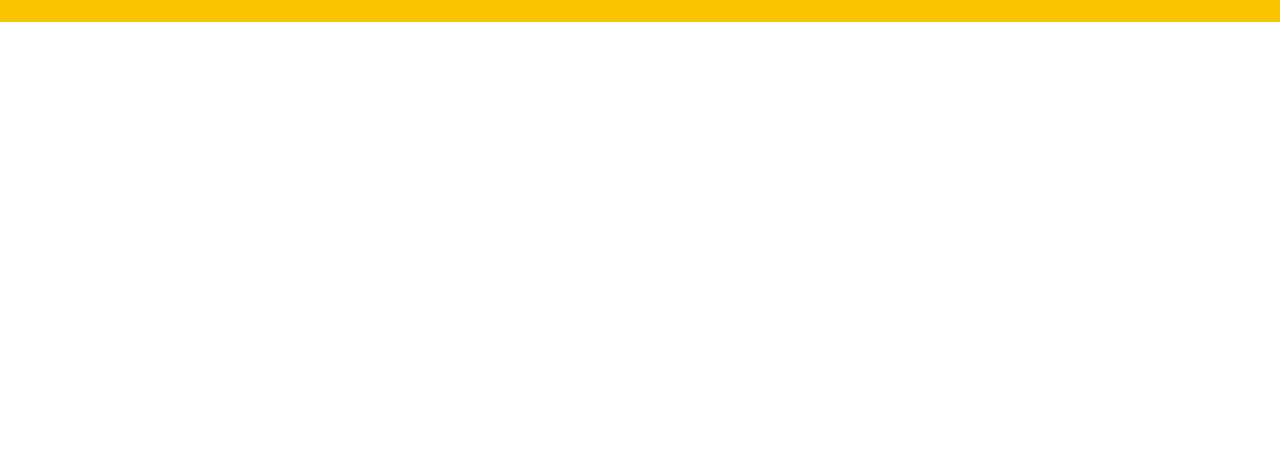
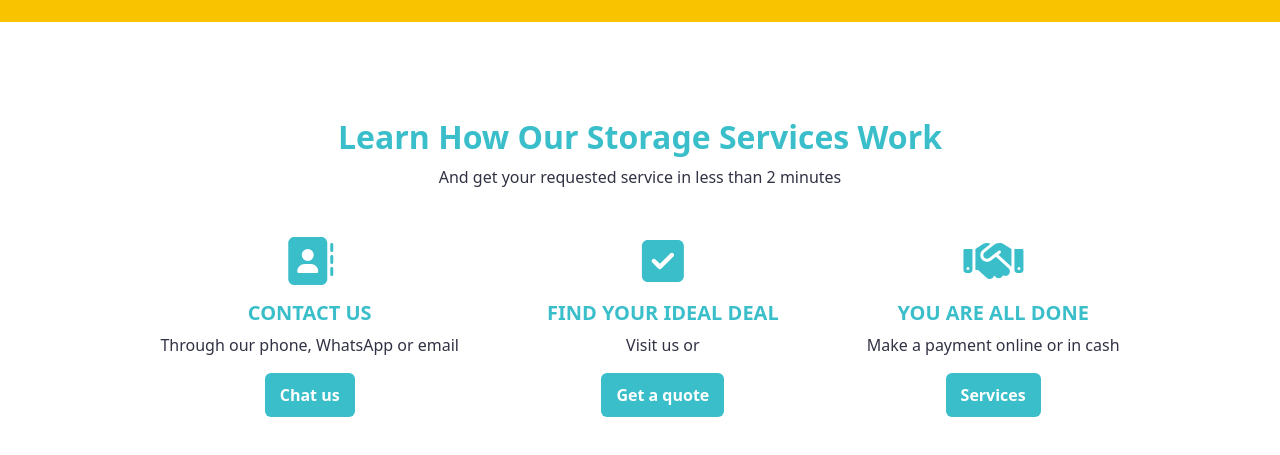
Before and after one commit to Rifat8080/boxxnstore-react-web, a React (Create React App) app: page / in a window 1280 px wide. Shown: the part 2149-2604 px from the top of the page. Before the commit the page ends 2171 px from the top, so only its background shows below. Built offline with nearby package versions, Linux system fonts and the light colour scheme.

Commit message:
how works section complete

```diff
--- a/package.json
+++ b/package.json
@@ -23,6 +23,7 @@
     "react-dom": "^18.2.0",
     "react-icons": "^4.12.0",
     "react-scripts": "5.0.1",
+    "react-spring": "^9.7.3",
     "styled-components": "^6.1.6",
     "web-vitals": "^2.1.4"
   },
--- a/src/App.js
+++ b/src/App.js
@@ -1,9 +1,10 @@
 import './css/App.css';
 import TopBar from './components/TopBar.js';
 import NavHead from './components/navbar.js';
-import HeaderCarousel from './components/header.js'
+import HeaderCarousel from './components/header.js';
 import Courses from './components/cards.js';
 import BasicInfo from './components/basicInfo.js';
+import Basic from './components/howWorks.js';
 
 
 
@@ -15,6 +16,7 @@ function App() {
       <HeaderCarousel/>
       <Courses />
       <BasicInfo />
+      <Basic />
     </>
   );
 }
--- a/src/components/basicInfo.js
+++ b/src/components/basicInfo.js
@@ -13,7 +13,7 @@ function BasicInfo() {
                     <p>
 No deposits, no hidden charges and no need to rent an entire storage unit just pay for what you store. Our smart storage concept is ideal for those with fewer items enabling you to save money, time and energy.</p>
          </div>
-         <Row className="py-5 px-5">
+         <Row className="py-5 px-5 ">
             <Col>
                 <Card className="basic-info-cards" >
                     <Card.Img variant="top" src="https://boxxnstore.com/wp-content/uploads/2022/10/Untitled-2-2048x2048.jpg" />
--- /dev/null
+++ b/src/components/howWorks.js
@@ -0,0 +1,61 @@
+import React from "react";
+import { Container, Button, Card,Row ,Col} from "react-bootstrap";
+import { FontAwesomeIcon } from "@fortawesome/react-fontawesome";
+import { faAddressBook,faSquareCheck,faHandshake } from "@fortawesome/free-solid-svg-icons";
+
+function Basic() {
+  return (
+    <>
+      <Container fluid className="how-works-body py-5  d-flex justify-content-center align-items-center flex-column">
+
+        <div className="how-works-heading text-center pt-5">
+                    <h2>Learn How Our Storage Services Work</h2>
+                    <p>And get your requested service in less than 2 minutes</p>
+         </div>
+         <Row className="py-3 px-3">
+            <Col>
+                <Card className="how-works-card text-center p-3" >
+                <FontAwesomeIcon className="how-works-icon" icon={faAddressBook} />
+                    <Card.Body>
+                        <Card.Title className="how-works-title">CONTACT US</Card.Title>
+                        <Card.Text className="how-works-text">
+                        Through our phone, WhatsApp or email
+                        </Card.Text>
+                        <Button variant="primary" className="how-works-card-button">Chat us</Button>
+                    </Card.Body>
+                </Card>
+            </Col>
+
+            <Col>
+                <Card className="how-works-card text-center p-3" >
+                <FontAwesomeIcon className="how-works-icon" icon={faSquareCheck} />
+                    <Card.Body>
+                        <Card.Title className="how-works-title">FIND YOUR IDEAL DEAL</Card.Title>
+                        <Card.Text className="how-works-text">
+                        Visit us or
+                         </Card.Text>
+                        <Button variant="primary" className="how-works-card-button">Get a quote</Button>
+                    </Card.Body>
+                </Card>
+            </Col>
+
+            <Col>
+                <Card className="how-works-card text-center p-3" >
+                <FontAwesomeIcon className="how-works-icon" icon={faHandshake} />
+                    <Card.Body>
+                        <Card.Title className="how-works-title">YOU ARE ALL DONE</Card.Title>
+                        <Card.Text className="how-works-text">
+                          Make a payment online or in cash
+                        </Card.Text>
+                        <Button variant="primary" className="how-works-card-button">Services</Button>
+                    </Card.Body>
+                </Card>
+            </Col>
+         </Row>
+
+      </Container>
+    </>
+  );
+}
+
+export default Basic;
--- a/src/css/App.css
+++ b/src/css/App.css
@@ -340,11 +340,72 @@ a.dropdown-item{
   font-weight: bold
 }
 
+
 .basic-info-cards-button.btn-primary:hover,
 .basic-info-cards-button.btn-primary:focus,
 .basic-info-cards-button.btn-primary:active{
   background: var(--bg-clr);
   color: var(--text);
+}
+
+
+
+/* how works section css */
+
+.how-works-heading h2{
+  color: var(--button);
+  font-weight: bolder;
+}
+
+.how-works-heading p{
+  color: var(--top-bar);
+}
+
+.how-works-card:hover {
+  transform: scale(1.1);
+  transition: transform 0.3s ease-in-out;
+}
+
+.how-works-body .how-works-card {
+  transition: transform 0.3s ease-in-out;
+  border: none;
+  border: transparent;
+}
+
+.how-works-body .how-works-card .how-works-title{
+  font-weight: bolder;
+  color: var(--button);
+}
+
+.how-works-text{
+  white-space: nowrap;
+  overflow: hidden;
+  text-overflow: ellipsis;
+  color: var(--top-bar);
+}
+
+.how-works-icon{
+  font-size: 3rem;
+  color: var(--button);
+}
+
+.how-works-body .how-works-card .how-works-card-button{
+  background: var(--button);
+  color: var(--text);
+  border: none;
+  font-weight: bold;
+  padding: 10px 15px;
+}
+
+.how-works-body .how-works-card:hover .how-works-card-button,
+.how-works-body .how-works-card:hover,
+.how-works-body .how-works-card .how-works-card-button:hover,
+.how-works-body .how-works-card .how-works-card-button:focus {
+  background: transparent;
+  border: 2px solid #3ABECA;
+  color: var(--button);
+  transition:  0.3s ease-in-out;
+
 }
 /*
 
```
Also changed, not shown: 1 other file (tests, documents, lock files or other folders).
